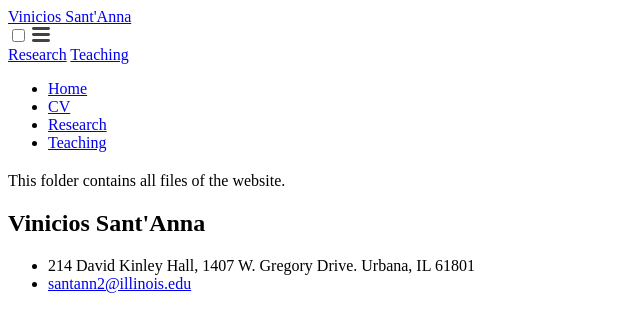
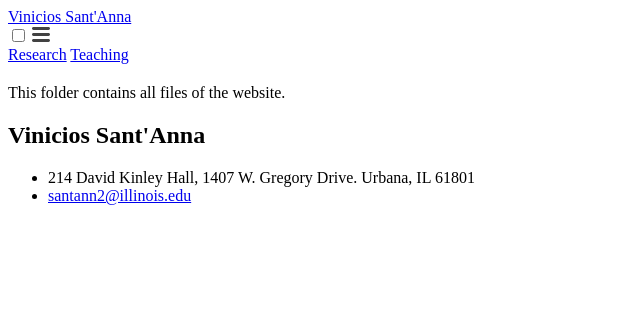
Before and after one commit to vpsantanna/vpsantanna.github.io, a Jekyll site: the page built from files/readme.md, in a window 1280 px wide. Shown: the top 332 px of the page, without its empty margins (0-640 px from the left). Built offline with Jekyll 4.4.1, drawn with Linux system fonts in a browser that asks for light colours; our own code applies the rules of GitHub Pages for plain Markdown files; a script that is not in the unit is left out.

Commit message:
Update header.html

```diff
--- a/_includes/header.html
+++ b/_includes/header.html
@@ -27,14 +27,6 @@
           {% endfor %}
         </div>
 
-        <div class="collapse navbar-collapse navbar-li-color" id="bs-example-navbar-collapse-1">
-                <ul class="nav navbar-nav navbar-right navbar-li-color">
-                    <li id="active"><a href="/index.md">Home</a></li>
-                    <li id="2"><a href="/files/vpsantanna_CV.pdf">CV</a></li>
-                    <li id="3"><a href="/research.md">Research</a></li>
-                    <li id="4"><a href="/teaching.md">Teaching</a></li>
-                </ul>
-            </div>
       </nav>
     {% endif %}
   </div>
```
